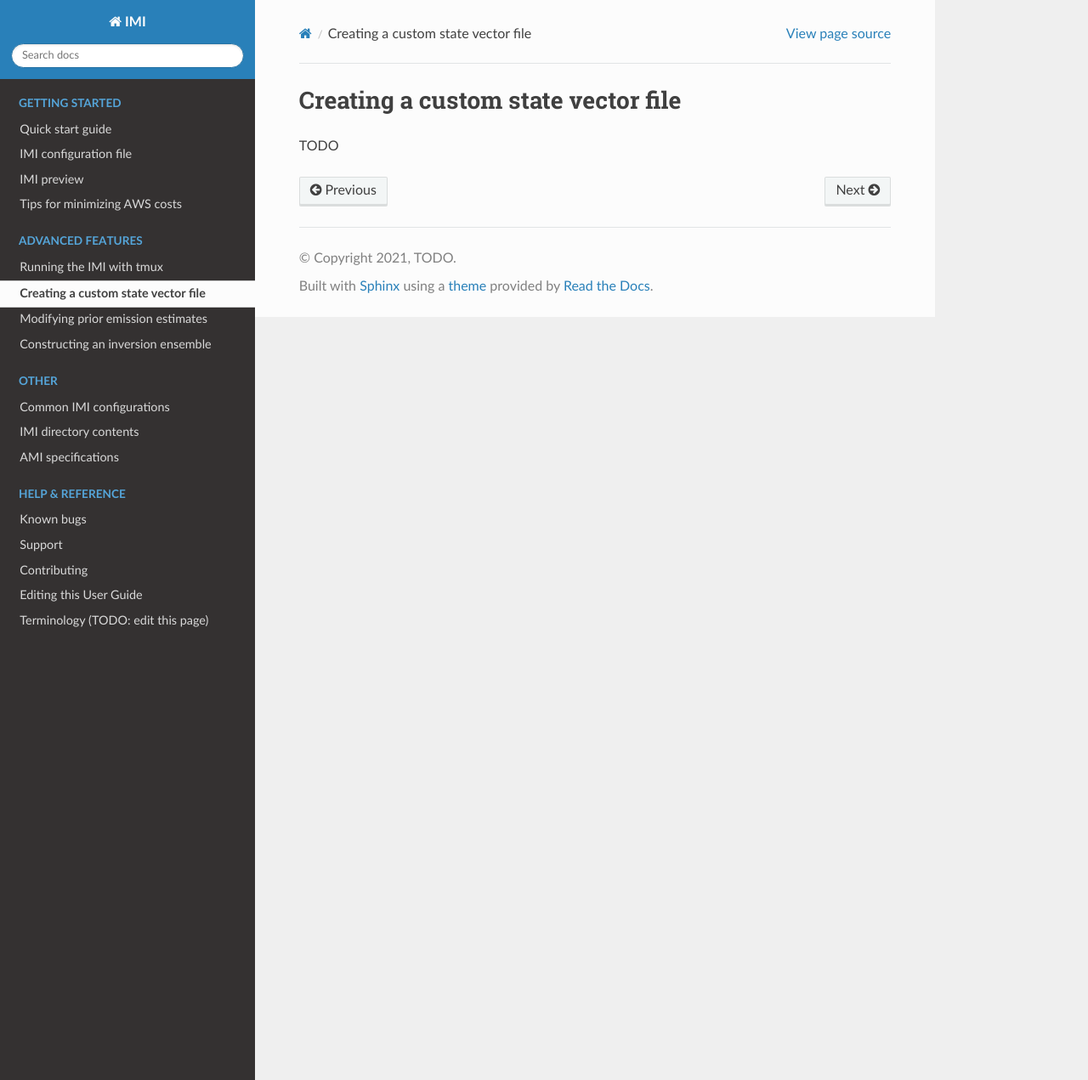
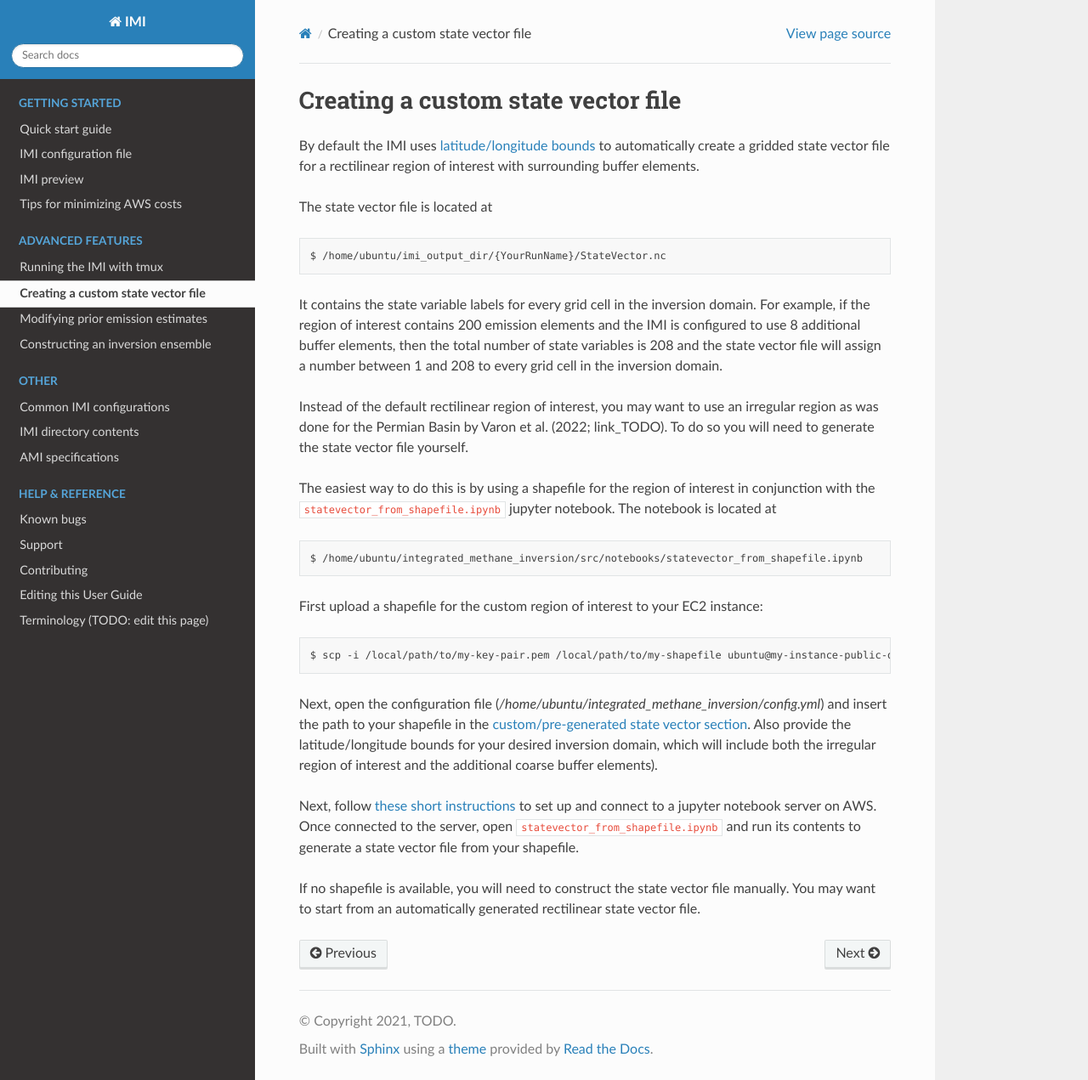
Before and after one commit to geoschem/integrated_methane_inversion, a Sphinx documentation site: the page built from docs/source/advanced/custom-state-vector.rst, in a window 1280 px wide and 1271 px high. Shown: the whole window at 85% size. Built offline with Sphinx 7.4.7 and the Read the Docs theme 2.0.0, drawn with Linux system fonts in a browser that asks for light colours.

Commit message:
first draft of custom state vector instructions

```diff
--- a/docs/source/advanced/custom-state-vector.rst
+++ b/docs/source/advanced/custom-state-vector.rst
@@ -1,4 +1,37 @@
 Creating a custom state vector file
 ===================================
 
-TODO
+By default the IMI uses `latitude/longitude bounds <../getting-started/imi-config-file.html#region-of-interest>`__
+to automatically create a gridded state vector file for a rectilinear region of interest with surrounding buffer elements.
+
+The state vector file is located at ::
+
+    $ /home/ubuntu/imi_output_dir/{YourRunName}/StateVector.nc
+
+It contains the state variable labels for every grid cell in the inversion domain. For example, if the region of interest
+contains 200 emission elements and the IMI is configured to use 8 additional buffer elements, then the total number of state
+variables is 208 and the state vector file will assign a number between 1 and 208 to every grid cell in the inversion domain.
+
+Instead of the default rectilinear region of interest, you may want to use an irregular region as was done for the Permian
+Basin by Varon et al. (2022; link_TODO). To do so you will need to generate the state vector file yourself.
+
+The easiest way to do this is by using a shapefile for the region of interest in conjunction with the
+``statevector_from_shapefile.ipynb`` jupyter notebook. The notebook is located at ::
+
+    $ /home/ubuntu/integrated_methane_inversion/src/notebooks/statevector_from_shapefile.ipynb
+
+First upload a shapefile for the custom region of interest to your EC2 instance::
+
+    $ scp -i /local/path/to/my-key-pair.pem /local/path/to/my-shapefile ubuntu@my-instance-public-dns-name:/path/to/my-shapefile
+
+Next, open the configuration file (`/home/ubuntu/integrated_methane_inversion/config.yml`) and insert the path to your
+shapefile in the `custom/pre-generated state vector section <imi-config-file.html#custom-pre-generated-state-vector>`__.
+Also provide the latitude/longitude bounds for your desired inversion domain, which will include both the irregular region of
+interest and the additional coarse buffer elements).
+
+Next, follow `these short instructions <https://docs.aws.amazon.com/dlami/latest/devguide/setup-jupyter.html>`_ to set up and connect to
+a jupyter notebook server on AWS. Once connected to the server, open ``statevector_from_shapefile.ipynb`` and run its contents to
+generate a state vector file from your shapefile.
+
+If no shapefile is available, you will need to construct the state vector file manually. You may want to start from an
+automatically generated rectilinear state vector file.
--- a/docs/source/getting-started/imi-preview.rst
+++ b/docs/source/getting-started/imi-preview.rst
@@ -10,7 +10,8 @@ the preview (default) configuration, see the
 `common configurations page <../other/common-configurations.html#default-preview-configuration>`__.
 
 To run the preview after selecting a region and time period of interest in the configuration file (and modifying
-any other configurable settings), simply `run the IMI <quick-start.html#run-the-imi>`__.
+any other configurable settings), simply `run the IMI <quick-start.html#run-the-imi>`__ with the ``DoPreview``
+option in the `configuration file <imi-config-file.html#imi-preview>`__ set to ``true``.
 
 The IMI preview provides the following information for users to assess their proposed inversion (as it is
 described in the configuration file):
```
